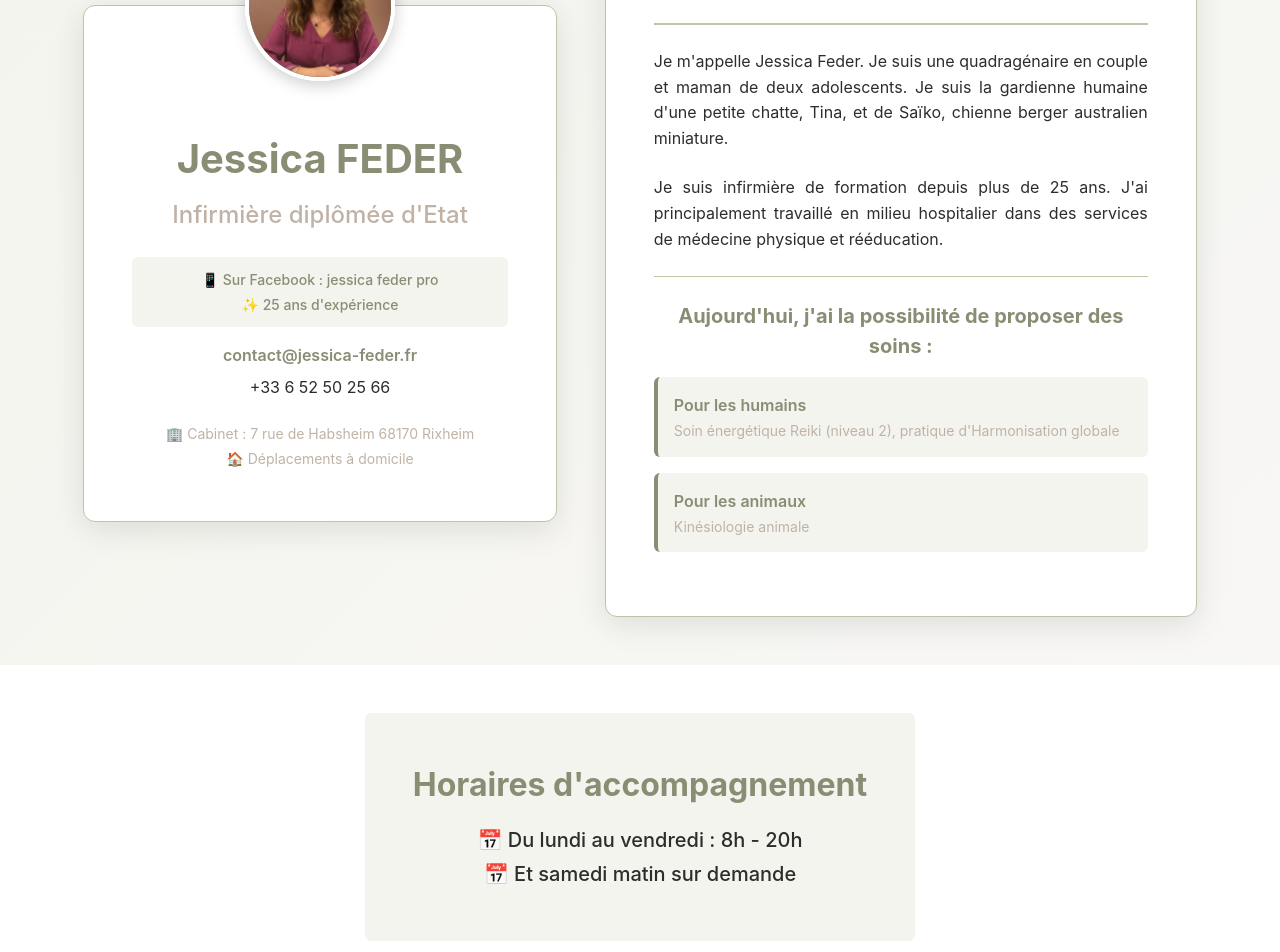
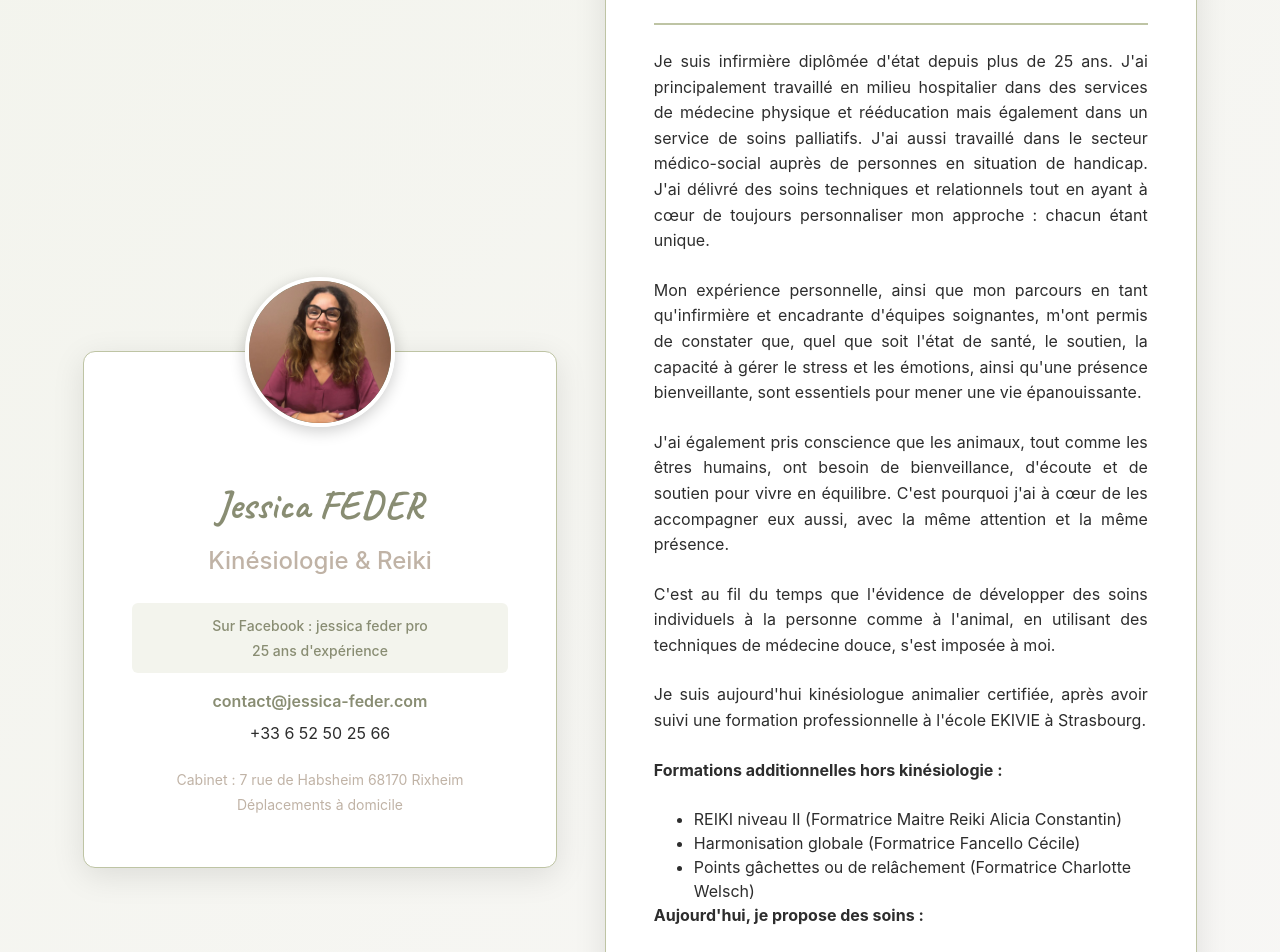
Before and after one commit to argomis/jess-front, a React (Vite) app: page / in a window 1280 px wide. Shown: the part 220-1172 px from the top of the page. Built offline with nearby package versions, Linux system fonts and the light colour scheme.

Commit message:
update wordings presentation & about

```diff
--- a/index.html
+++ b/index.html
@@ -2,10 +2,10 @@
 <html lang="en">
   <head>
     <meta charset="UTF-8" />
-    <link rel="icon" type="image/svg+xml" href="/vite.svg" />
+    <link rel="icon" type="image/png" href="/logo.png" />
     <meta name="viewport" content="width=device-width, initial-scale=1.0" />
-    <title>Jessica FEDER - Infirmière DE - Soins énergétiques</title>
-    <meta name="description" content="Jessica FEDER, infirmière diplômée d'Etat avec 25 ans d'expérience. Soins énergétiques Reiki, harmonisation globale et kinésiologie animale. Cabinet à Rixheim et déplacements à domicile." />
+    <title>Jessica FEDER - kinésiologie animale - Reiki et Harmonisation globale</title>
+    <meta name="description" content="Jessica FEDER, kinésiologie animale, soins énergétiques Reiki et harmonisation globale. Cabinet à Rixheim et déplacements à domicile." />
     <meta name="keywords" content="Jessica FEDER, infirmière, Reiki, harmonisation globale, kinésiologie animale, soins énergétiques, Rixheim, Haut-Rhin" />
   </head>
   <body>
--- a/src/pages/home/Home.scss
+++ b/src/pages/home/Home.scss
@@ -84,6 +84,7 @@
     font-weight: bold;
     color: var(--primary);
     margin-bottom: var(--spacing-sm);
+    font-family: 'Caveat', cursive;
   }
 
   &__subtitle {
@@ -153,6 +154,7 @@
     text-align: center;
     border-bottom: 2px solid var(--primary-light);
     padding-bottom: var(--spacing-md);
+    font-family: 'Caveat', cursive;
   }
 
   &__content {
--- a/src/pages/home/Home.tsx
+++ b/src/pages/home/Home.tsx
@@ -85,40 +85,56 @@ export const Home = () => {
             </div>
             <div className='presentation-card__content'>
               <h1 className='presentation-card__title'>Jessica FEDER</h1>
-              <p className='presentation-card__subtitle'>Infirmière diplômée d'Etat</p>
+              <p className='presentation-card__subtitle'>Kinésiologie & Reiki</p>
               <div className='presentation-card__social'>
-                <p>📱 Sur Facebook : jessica feder pro</p>
-                <p>✨ 25 ans d'expérience</p>
+                <p>Sur Facebook : jessica feder pro</p>
+                <p>25 ans d'expérience</p>
               </div>
               <div className='presentation-card__contact'>
-                <p className='presentation-card__email'>contact@jessica-feder.fr</p>
+                <p className='presentation-card__email'>contact@jessica-feder.com</p>
                 <p className='presentation-card__phone'>+33 6 52 50 25 66</p>
               </div>
               <div className='presentation-card__locations'>
-                <p>🏢 Cabinet : 7 rue de Habsheim 68170 Rixheim</p>
-                <p>🏠 Déplacements à domicile</p>
+                <p>Cabinet : 7 rue de Habsheim 68170 Rixheim</p>
+                <p>Déplacements à domicile</p>
               </div>
             </div>
           </div>
 
           <div className='about-card'>
-            <h2 className='about-card__title'>POUR ME CONNAÎTRE</h2>
+            <h2 className='about-card__title'>Pour me connaître</h2>
             <div className='about-card__content'>
               <p>
-                Je m'appelle Jessica Feder. Je suis une quadragénaire en couple et maman de
-                deux adolescents. Je suis la gardienne humaine d'une petite chatte, Tina, et de
-                Saïko, chienne berger australien miniature.
+                Je suis infirmière diplômée d'état depuis plus de 25 ans. J'ai principalement travaillé en milieu hospitalier dans des services de médecine physique et rééducation mais également dans un service de soins palliatifs. J'ai aussi travaillé dans le secteur médico-social auprès de personnes en situation de handicap. J'ai délivré des soins techniques et relationnels tout en ayant à cœur de toujours personnaliser mon approche : chacun étant unique.
               </p>
               <p>
-                Je suis infirmière de formation depuis plus de 25 ans. J'ai principalement travaillé en
-                milieu hospitalier dans des services de médecine physique et rééducation.
+                Mon expérience personnelle, ainsi que mon parcours en tant qu'infirmière et encadrante d'équipes soignantes, m'ont permis de constater que, quel que soit l'état de santé, le soutien, la capacité à gérer le stress et les émotions, ainsi qu'une présence bienveillante, sont essentiels pour mener une vie épanouissante.
+              </p>
+              <p>
+                J'ai également pris conscience que les animaux, tout comme les êtres humains, ont besoin de bienveillance, d'écoute et de soutien pour vivre en équilibre. C'est pourquoi j'ai à cœur de les accompagner eux aussi, avec la même attention et la même présence.
+              </p>
+              <p>
+                C'est au fil du temps que l'évidence de développer des soins individuels à la personne comme à l'animal, en utilisant des techniques de médecine douce, s'est imposée à moi.
+              </p>
+              <p>
+                Je suis aujourd'hui kinésiologue animalier certifiée, après avoir suivi une formation professionnelle à l'école EKIVIE à Strasbourg.
+              </p>
+              <p>
+                <strong>Formations additionnelles hors kinésiologie :</strong>
+              </p>
+              <ul>
+                <li>REIKI niveau II (Formatrice Maitre Reiki Alicia Constantin)</li>
+                <li>Harmonisation globale (Formatrice Fancello Cécile)</li>
+                <li>Points gâchettes ou de relâchement (Formatrice Charlotte Welsch)</li>
+              </ul>
+              <p>
+                <strong>Aujourd'hui, je propose des soins :</strong>
               </p>
               <div className='about-card__services'>
-                <h3>Aujourd'hui, j'ai la possibilité de proposer des soins :</h3>
                 <div className='about-card__skills'>
                   <div className='skill'>
                     <h4>Pour les humains</h4>
-                    <p>Soin énergétique Reiki (niveau 2), pratique d'Harmonisation globale</p>
+                    <p>Soin énergétique Reiki (niveau II), pratique d'Harmonisation globale</p>
                   </div>
                   <div className='skill'>
                     <h4>Pour les animaux</h4>
@@ -126,6 +142,9 @@ export const Home = () => {
                   </div>
                 </div>
               </div>
+              <p>
+                <em>Ces pratiques sont des compléments d'accompagnement et ne remplacent en aucun cas l'avis médical ou vétérinaire.</em>
+              </p>
             </div>
           </div>
         </div>
--- a/src/styles/global.scss
+++ b/src/styles/global.scss
@@ -1,6 +1,9 @@
 // Styles globaux
 @use './variables.scss' as *;
 @use './utilities.scss' as *;
+
+// Import de la police Caveat
+@import url('https://fonts.googleapis.com/css2?family=Caveat:wght@400;700&display=swap');
 
 // Reset CSS basique
 *,
```
Also changed, not shown: public/logo.png.
